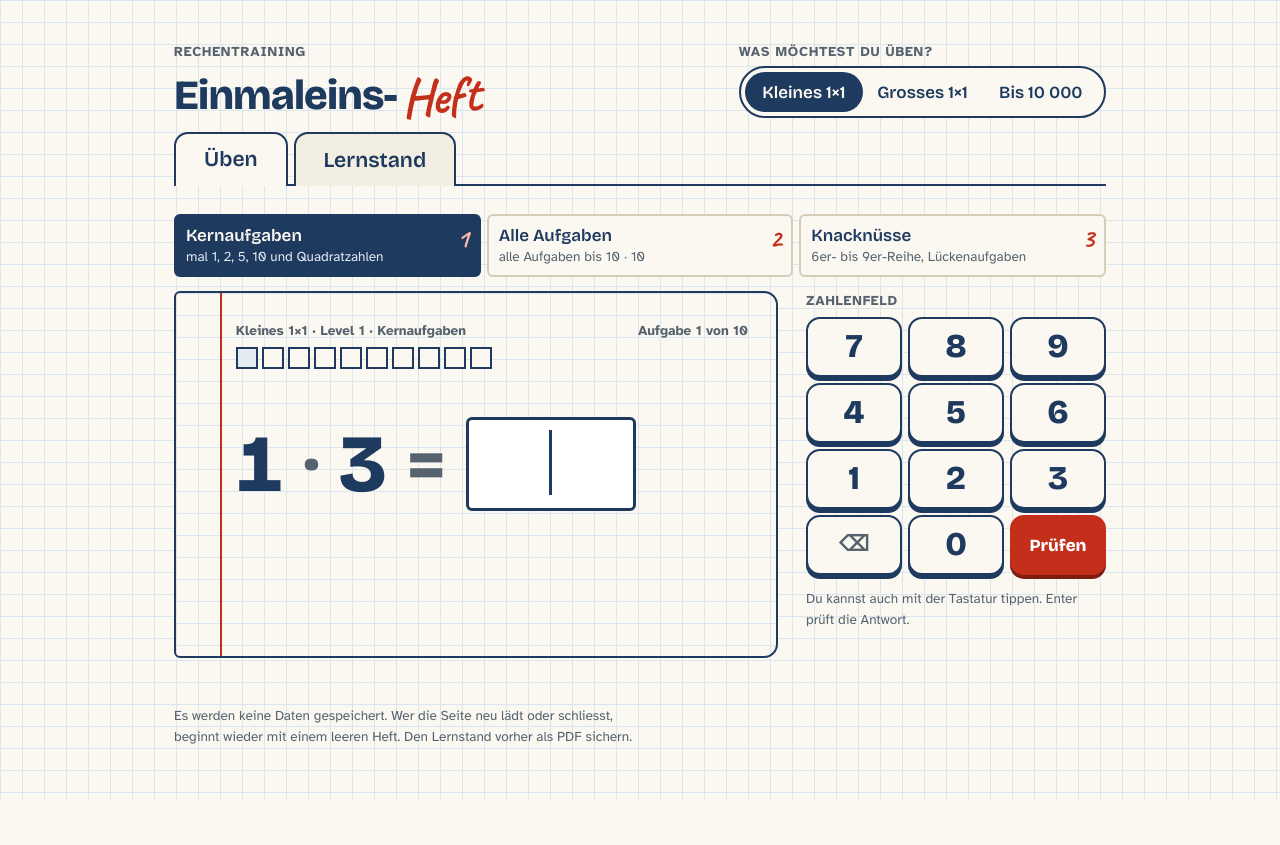
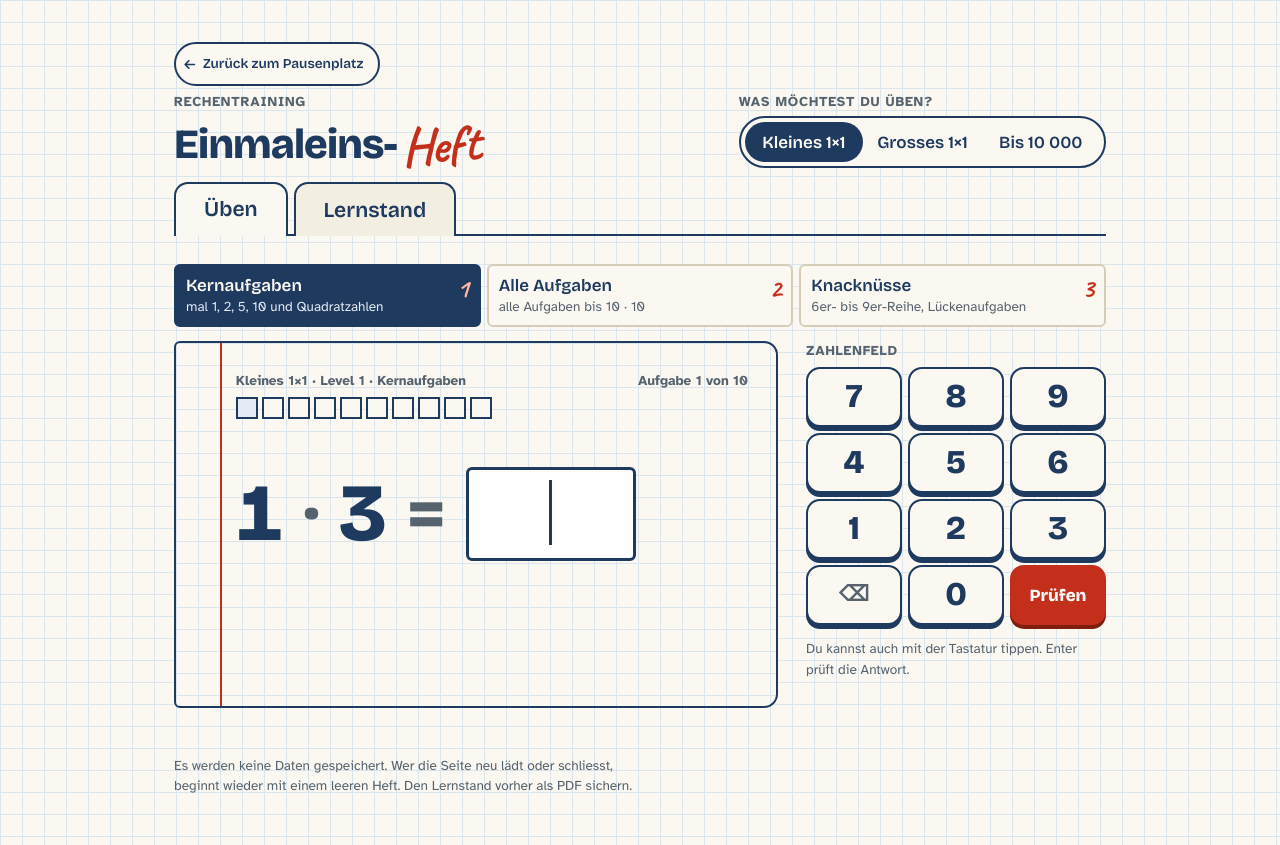
Before and after one commit to benihonegger-source/LandingpageApps, a plain HTML site: page apps/einmaleins-heft.html in a window 1280 px wide. Before the commit the page ends 800 px from the top, so only its background shows below. Drawn offline with nearby package versions, Linux system fonts and the light colour scheme.

Commit message:
Zurück-Knopf zum Pausenplatz in beiden Apps
Co-Authored-By: Claude Opus 5.5 <noreply@anthropic.com>
Claude-Session: https://claude.ai/code/session_01BpfrrGdWhD1ry9foojShYs

```diff
--- a/apps/einmaleins-heft.html
+++ b/apps/einmaleins-heft.html
@@ -94,6 +94,13 @@ header{display:flex;flex-wrap:wrap;align-items:flex-end;justify-content:space-be
 .title{margin:0;font-family:var(--font-display);font-weight:var(--font-black);font-size:var(--text-3xl);line-height:var(--leading-tight);letter-spacing:-.02em}
 .title em{font-style:normal;color:var(--pen);font-family:var(--font-hand);font-weight:var(--font-bold);font-size:var(--text-4xl);display:inline-block;transform:rotate(-4deg) translateY(4px);margin-left:4px}
 .kicker{font-size:var(--text-sm);color:var(--muted);margin:0 0 4px;font-weight:var(--font-bold);letter-spacing:.06em;text-transform:uppercase}
+.zurueck{display:inline-flex;align-items:center;gap:6px;min-height:44px;margin-bottom:var(--gap-tight);padding:0 var(--gap) 0 var(--gap-tight);
+  border:2px solid var(--ink);border-radius:999px;background:var(--paper);color:var(--ink);text-decoration:none;
+  font-family:var(--font-display);font-weight:var(--font-medium);font-size:var(--text-sm);transition:background .15s}
+.zurueck:hover{background:var(--ink-soft)}
+.zurueck:active{transform:translateY(2px)}
+.zurueck svg{width:1.1em;height:1.1em}
+@media print{.zurueck{display:none}}
 
 /* Schieber klein / gross */
 .stage-switch{display:flex;flex-direction:column;gap:4px;align-items:flex-start}
@@ -351,6 +358,7 @@ footer{margin-top:var(--gap-air);font-size:var(--text-sm);color:var(--muted);max
 <div class="app">
   <header>
     <div>
+      <a class="zurueck" href="../index.html"><svg viewBox="0 0 24 24" aria-hidden="true"><path d="M20 12H5M11 6l-6 6 6 6" fill="none" stroke="currentColor" stroke-width="2.6" stroke-linecap="round" stroke-linejoin="round"/></svg>Zurück zum Pausenplatz</a>
       <p class="kicker">Rechentraining</p>
       <h1 class="title">Einmaleins-<em>Heft</em></h1>
     </div>
```
Also changed, not shown: apps/rechentrainer-1.html (+3 -0 lines).
